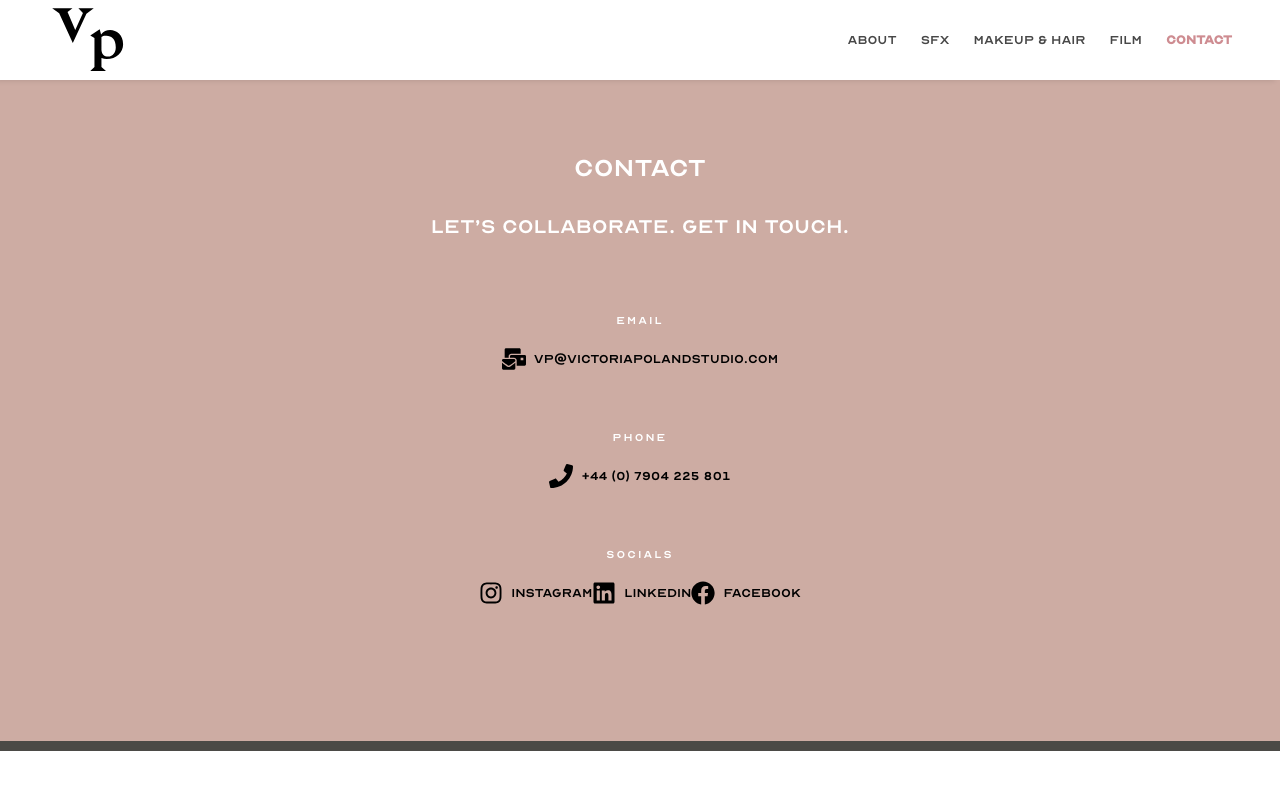
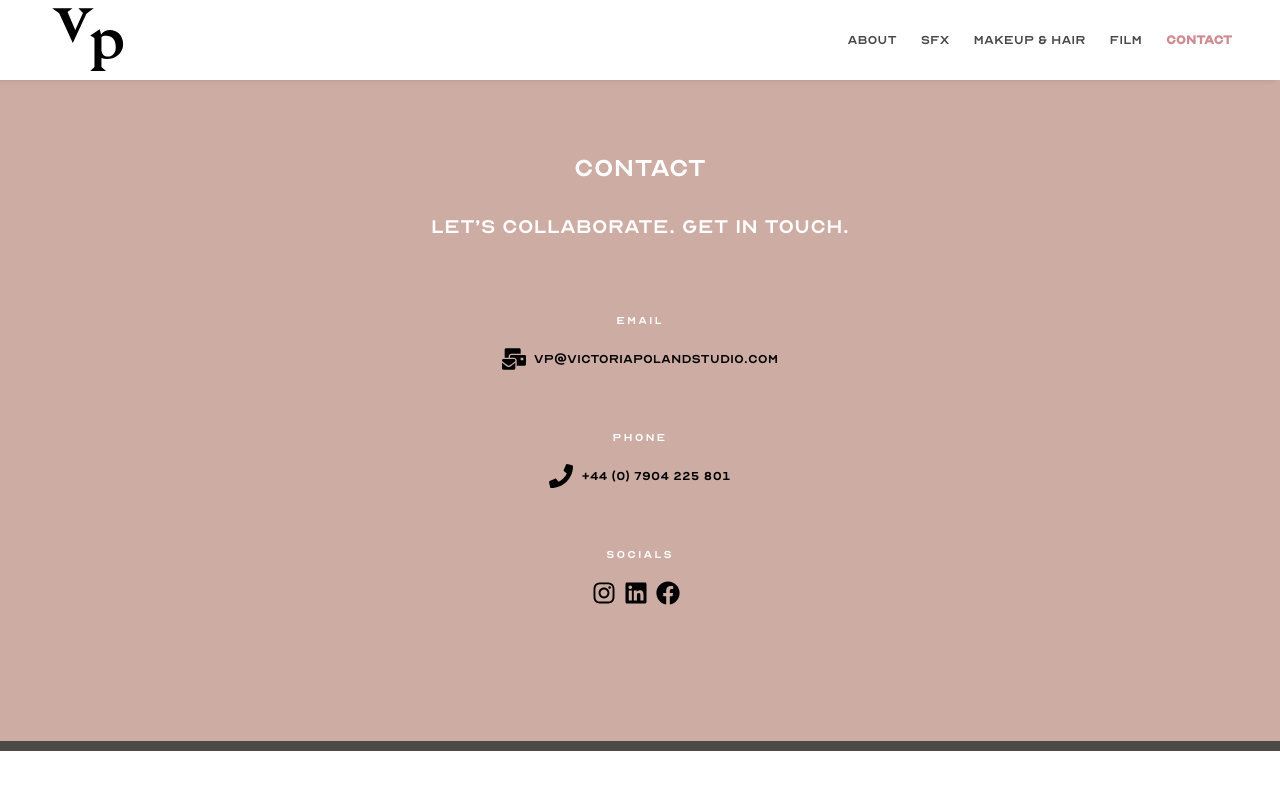
Before and after one commit to VPMakeup/vp-production, a Next.js app: page /contact in a window 1280 px wide. Shown: the top 800 px of the page. Built offline with nearby package versions, Linux system fonts and the light colour scheme.

Commit message:
Images and stylistic changes

```diff
--- a/app/[slug]/page.module.css
+++ b/app/[slug]/page.module.css
@@ -33,6 +33,10 @@
 
 .backLink:hover {
   opacity: 1;
+}
+
+.contentSection {
+  font-family: var(--font-bagnard), sans-serif;
 }
 
 .title {
--- a/app/[slug]/page.tsx
+++ b/app/[slug]/page.tsx
@@ -80,7 +80,7 @@ export default async function ProjectPage({
 
   const description =
     project.body?.[0]?.children?.[0]?.text ||
-    `${project.title} – Makeup and hair project by Victoria Poland.`;
+    `${project.title} – MUA project by Victoria Poland.`;
 
   return (
     <main className={styles.page}>
--- a/app/about/page.tsx
+++ b/app/about/page.tsx
@@ -61,7 +61,7 @@ export default function AboutPage() {
             </p>
           </>
         }
-        imageSrc="/vp2.png"
+        imageSrc="/victoriapoland.jpg"
         imageAlt="Portrait of London makeup artist Victoria Poland"
       />
 
--- a/app/contact/page.tsx
+++ b/app/contact/page.tsx
@@ -57,19 +57,19 @@ export default function ContactPage() {
 
         <ContactLink
           href="https://instagram.com/victoriapolandstudioltd"
-          label="Instagram"
+          label=""
           icon={<FaInstagram />}
           external
         />
         <ContactLink
           href="https://linkedin.com/in/victoria-poland-39a95618"
-          label="LinkedIn"
+          label=""
           icon={<FaLinkedin />}
           external
         />
         <ContactLink
           href="https://facebook.com/profile.php?id=100087655003059"
-          label="Facebook"
+          label=""
           icon={<FaFacebook />}
           external
         />
```
Also changed, not shown: public/victoriapoland.jpg (added).
